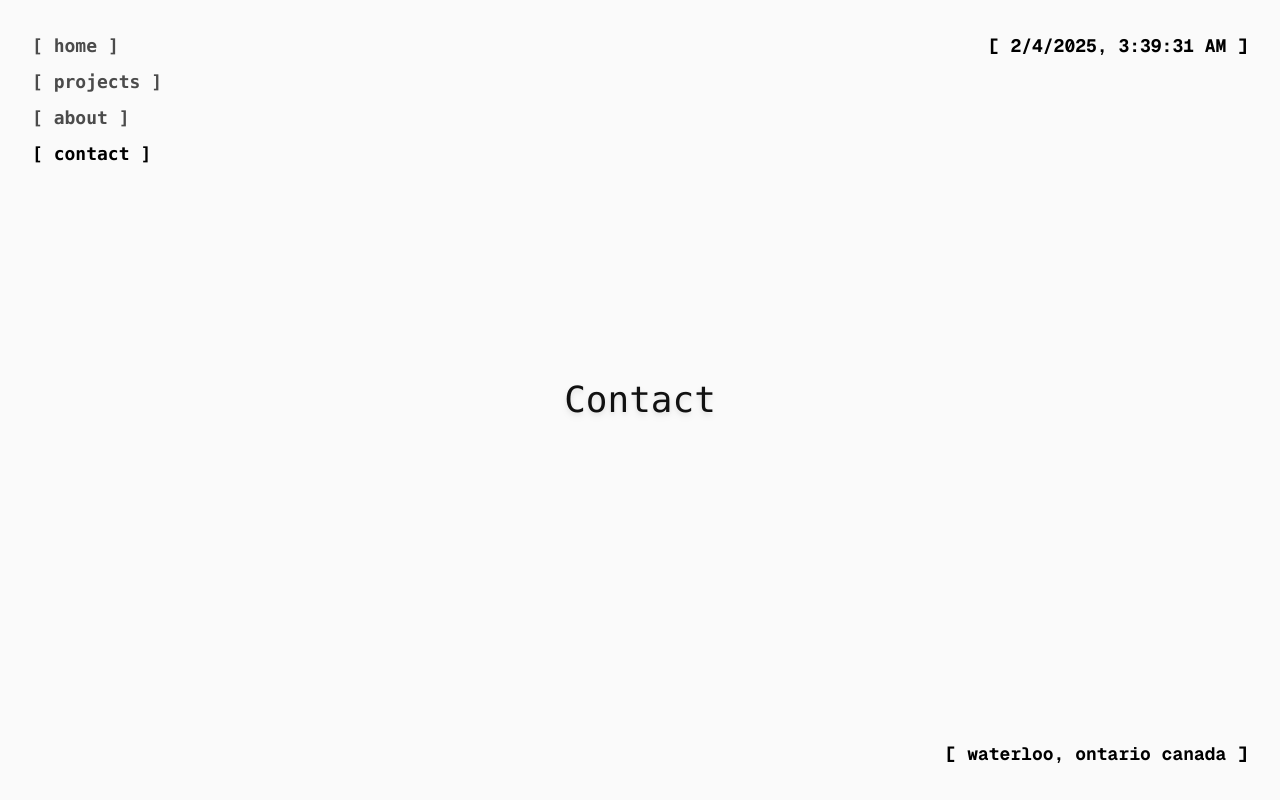
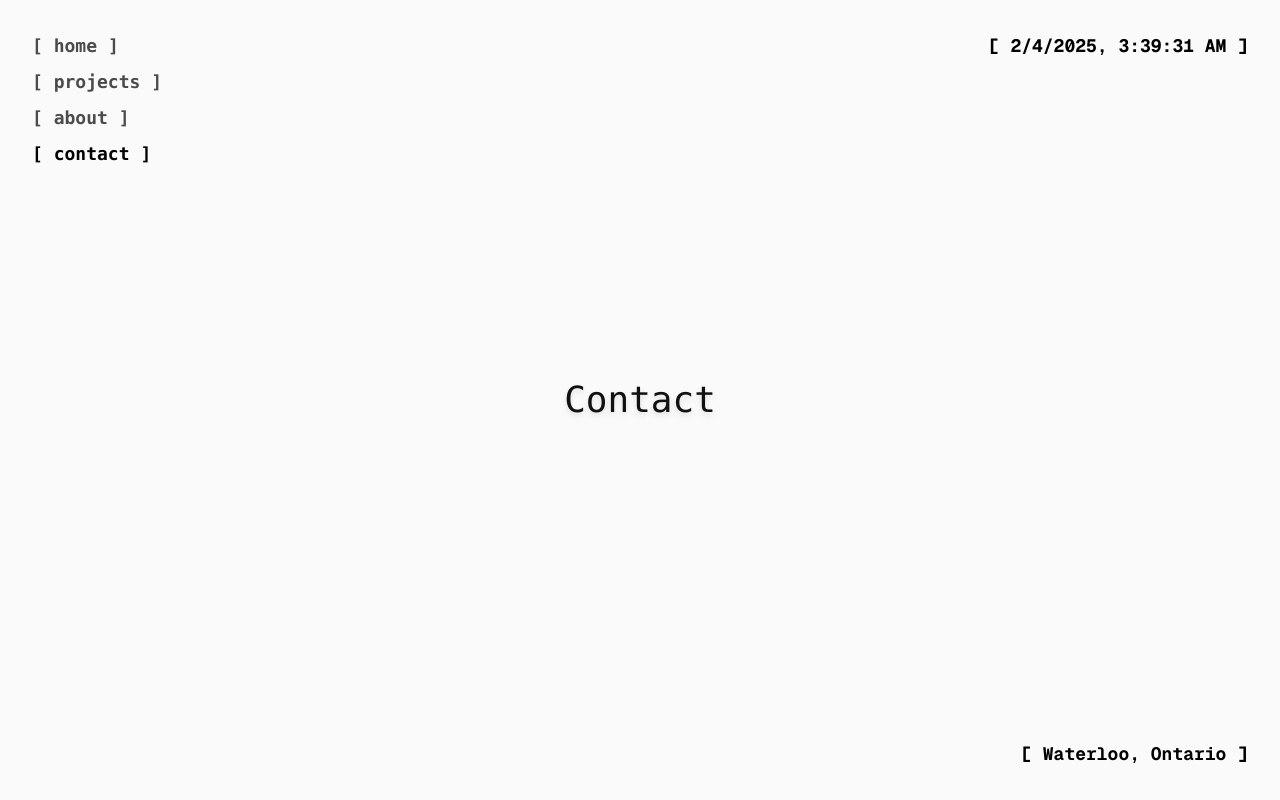
Before and after one commit to KushalPraja/portfolio, a Next.js app: page /contact in a window 1280 px wide. Built offline with nearby package versions, Linux system fonts and the light colour scheme.

Commit message:
Update location display in Navigation component to show only city and province

```diff
--- a/components/Navigation.tsx
+++ b/components/Navigation.tsx
@@ -58,7 +58,7 @@ export default function Navigation() {
         animate={{ opacity: 1, x: 0 }}
         transition={{ delay: 0.2 }}
       >
-        [ waterloo, ontario canada ]
+        [ Waterloo, Ontario ]
       </motion.div>
     </>
   );
```
